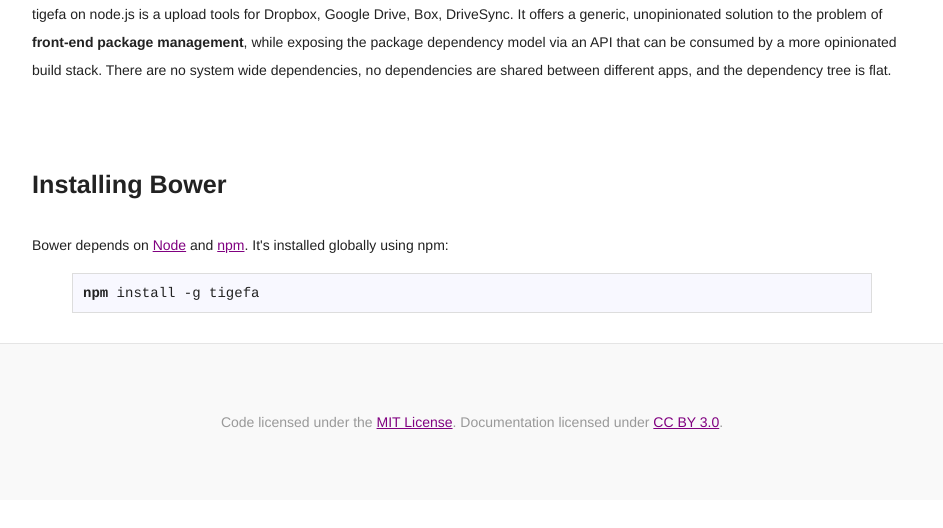
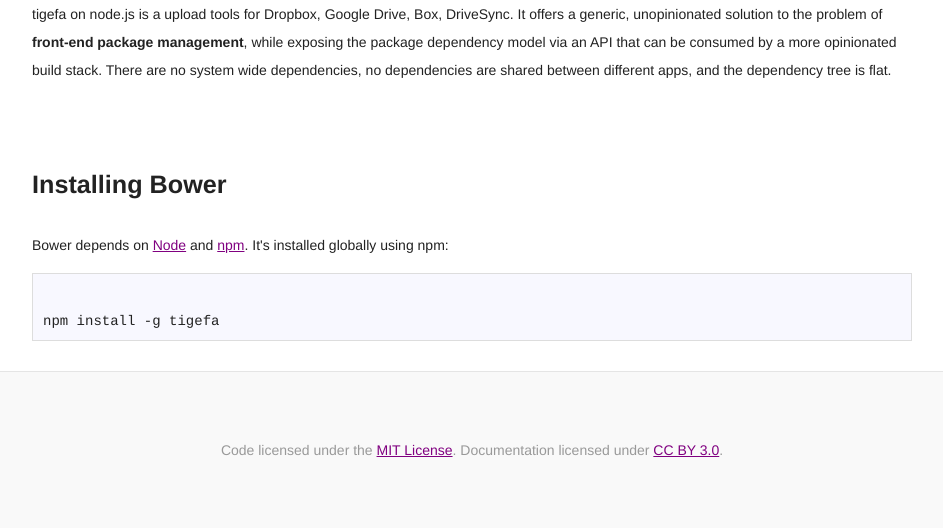
Before and after one commit to tigefa4u/tigefa-node.js, a Jekyll site: the page built from index.html, in a window 1280 px wide. Shown: the part 874-1402 px from the top of the page, without its empty margins (168-1111 px from the left). Built offline with Jekyll 4.4.1, drawn with Linux system fonts in a browser that asks for light colours; nearby versions of some CDN libraries; before the commit the page ends 1374 px from its top, so only the background shows below that; part of the change alters nothing that is shown.

```diff
--- a/_layouts/default.html
+++ b/_layouts/default.html
@@ -43,41 +43,5 @@
         <p class="license">Code licensed under the <a href="http://opensource.org/licenses/MIT" target="_blank">MIT License</a>. Documentation licensed under <a href="http://creativecommons.org/licenses/by/3.0/">CC BY 3.0</a>.</p>
       </div>
     </div>
-
-    <script>
-    /*! Normalized address bar hiding for iOS & Android (c) @scottjehl MIT License */
-    (function (win){
-      var doc = win.document;
-
-      // If there's a hash, or addEventListener is undefined, stop here
-      if (!location.hash && win.addEventListener) {
-        //scroll to 1
-        window.scrollTo(0, 1);
-        var scrollTop = 1;
-        var getScrollTop = function () {
-          return win.pageYOffset || doc.compatMode === "CSS1Compat" && doc.documentElement.scrollTop || doc.body.scrollTop || 0;
-        };
-
-        //reset to 0 on bodyready, if needed
-        var bodycheck = setInterval(function(){
-          if (doc.body) {
-            clearInterval(bodycheck);
-            scrollTop = getScrollTop();
-            win.scrollTo(0, scrollTop === 1 ? 0 : 1);
-          }
-        }, 15);
-
-        win.addEventListener("load", function () {
-          setTimeout(function () {
-            //at load, if user hasn't scrolled more than 20 or so...
-            if (getScrollTop() < 20) {
-              //reset to hide addr bar at onload
-              win.scrollTo(0, scrollTop === 1 ? 0 : 1);
-            }
-          }, 0);
-        });
-      }
-    }(this));
-    </script>
   </body>
 </html>
--- a/index.html
+++ b/index.html
@@ -4,7 +4,7 @@ layout: default
 
 <p><a href="http://travis-ci.org/tigefa4u/tigefa-node.js"><img alt="Build Status" src="https://secure.travis-ci.org/tigefa4u/tigefa-node.js.png?branch=master"/></a> <a href="https://sourcegraph.com/github.com/tigefa4u/tigefa-node.js"><img alt="Views in the last 24 hours" src="https://sourcegraph.com/api/repos/github.com/tigefa4u/tigefa-node.js/counters/views-24h.png"/></a></p>
 
-<h1 id="bower"><a href="#bower">AnchorLink</a>Bower</h1>
+<h1 id="tigefa"><a href="#tigefa">AnchorLink</a>Bower</h1>
 
 <p>tigefa on node.js is a upload tools for Dropbox, Google Drive, Box, DriveSync. It offers a generic, unopinionated
 solution to the problem of <strong>front-end package management</strong>, while exposing the
@@ -17,6 +17,6 @@ between different apps, and the dependency tree is flat.</p>
 <p>Bower depends on <a href="http://nodejs.org/">Node</a> and <a href="http://npmjs.org/">npm</a>. It&#39;s
 installed globally using npm:</p>
 
-{% highlight ssh %}
+<pre><code>
 npm install -g tigefa
-{% endhighlight %}
+</code></pre>
```
